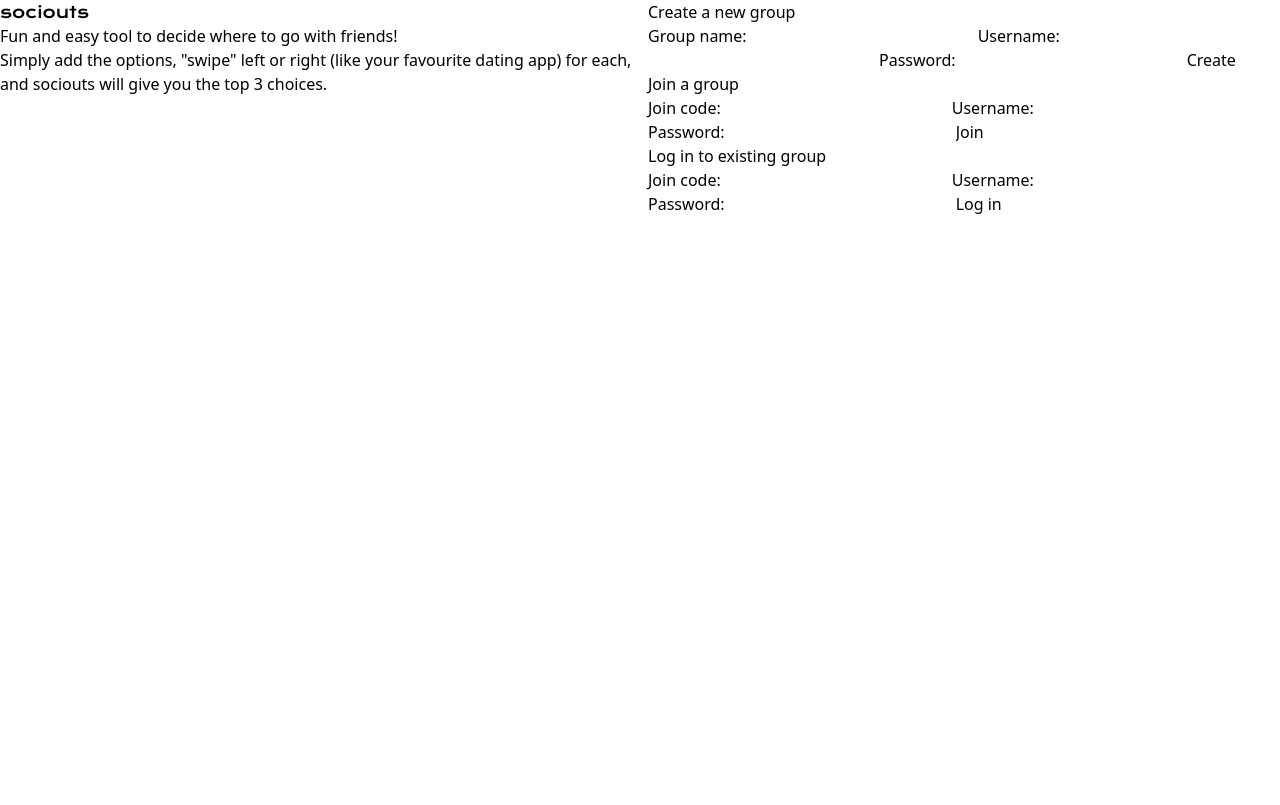
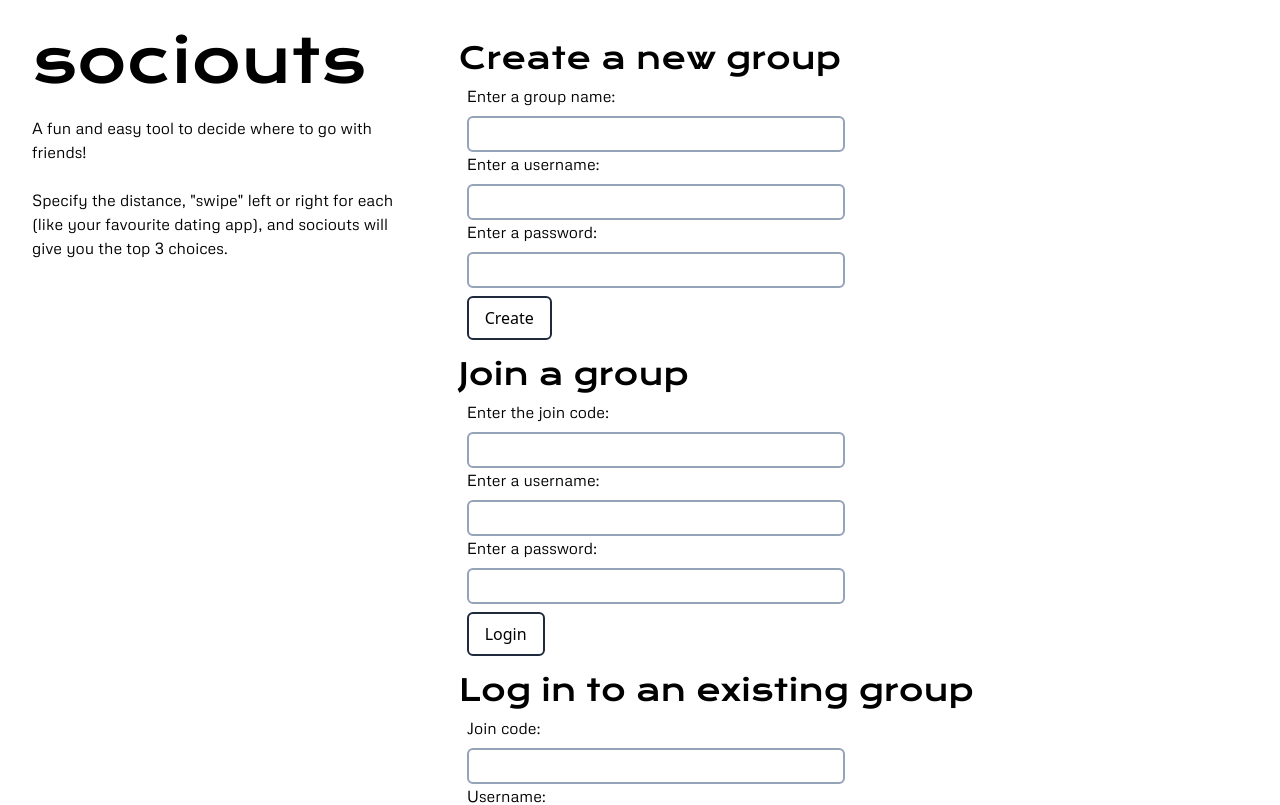
Before and after one commit to lilly-g/codejam14, a Next.js app in the folder frontend/: page / in a window 1280 px wide. Shown: the top 805 px of the page. Built offline with nearby package versions, Linux system fonts and the light colour scheme.

Commit message:
homepage styling

```diff
--- a/frontend/src/app/globals.css
+++ b/frontend/src/app/globals.css
@@ -9,12 +9,12 @@
     font-family: 'Krona One';
     font-style: normal;
     font-weight: 400;
-    src: url('fonts/KronaOne-Regular.ttf');
+    src: url('../fonts/KronaOne-Regular.ttf');
   }
   @font-face {
     font-family: 'Metrophobic';
     font-style: normal;
     font-weight: 400;
-    src: url('fonts/Metrophobic-Regular.ttf');
+    src: url('../fonts/Metrophobic-Regular.ttf');
   }
 }
--- a/frontend/src/app/page.js
+++ b/frontend/src/app/page.js
@@ -1,5 +1,6 @@
 'use client'
 import React from "react";
+import "./globals.css";
 
 // components
 import NewOutingForm from "@/components/NewOutingForm";
@@ -9,16 +10,17 @@
 export default function Page() {
 
     return (
-        <div className="columns-2">
-            <div className="break-after-column">
-                <h1 className="font-display">sociouts</h1>
-
-                <p>Fun and easy tool to decide where to go with friends!</p>
-                <p>Simply add the options, "swipe" left or right (like your favourite dating app) for each, and sociouts will give you the top 3 choices.</p>
+        <div className="flex flex-row content-center">
+            <div className="basis-1/3 p-8">
+                <h1 className="font-display text-6xl">sociouts</h1>
+                <br />
+                <p className="font-body">A fun and easy tool to decide where to go with friends!</p>
+                <br />
+                <p className="font-body">Specify the distance, "swipe" left or right for each (like your favourite dating app), and sociouts will give you the top 3 choices.</p>
 
             </div>
 
-            <div>
+            <div className="basis-2/3 p-8">
                 <NewOutingForm />
                 <NewUserForm />
                 <LoginForm />
--- a/frontend/src/components/LoginForm.js
+++ b/frontend/src/components/LoginForm.js
@@ -6,16 +6,56 @@
     const [messageLogin, formActionLogin, isPendingLogin] = useActionState(submitFormLogin, "");
 
     return (
-        <div>
-            <h2>Log in to existing group</h2>
-            <form action={formActionLogin}>
-                <label htmlFor="group-code">Join code:</label>
-                <input type="text" id="group-code" name="group-code"></input>
-                <label htmlFor="name">Username:</label>
-                <input type="text" id="name" name="name"></input>
-                <label htmlFor="pass">Password:</label>
-                <input type="text" id="pass" name="pass"></input>
-                <input type="submit" value="Log in" />
+        <div className="">
+            <h2 className="font-display text-3xl py-2">Log in to an existing group</h2>
+            <form action={formActionLogin} className="w-2/4 px-2">
+                <div>
+                    <label
+                        htmlFor="group-code"
+                        className="font-body block mb-2"
+                    >
+                        Join code:
+                    </label>
+                    <input
+                        type="text"
+                        id="group-code"
+                        name="group-code"
+                        className="rounded-md border-2 border-slate-400 active:border-slate-800 w-full p-1"
+                    />
+                </div>
+                <div>
+                    <label
+                        htmlFor="name"
+                        className="font-body block mb-2"
+                    >
+                        Username:
+                    </label>
+                    <input
+                        type="text"
+                        id="name"
+                        name="name"
+                        className="rounded-md border-2 border-slate-400 active:border-slate-800 w-full p-1"
+                    />
+                </div>
+                <div>
+                    <label
+                        htmlFor="pass"
+                        className="font-body block mb-2"
+                    >
+                        Password:
+                    </label>
+                    <input
+                        type="password"
+                        id="pass"
+                        name="pass"
+                        className="rounded-md border-2 border-slate-400 active:border-slate-800 w-full p-1"
+                    />
+                </div>
+                <input
+                    type="submit"
+                    value="Login"
+                    className="rounded-md border-2 border-slate-800 my-2 px-4 p-2 cursor-pointer hover:bg-slate-800 hover:text-white"
+                />
             </form>
         </div>
     )
--- a/frontend/src/components/NewOutingForm.js
+++ b/frontend/src/components/NewOutingForm.js
@@ -1,22 +1,64 @@
 import { useActionState } from "react";
 import { submitFormNew } from "../app/actions";
+import "../app/globals.css";
 
 export default function NewOuting() {
 
     const [messageNew, formActionNew, isPendingNew] = useActionState(submitFormNew, "");
 
     return (
-        <div>
-            <h2>Create a new group</h2>
-            <form action={formActionNew}>
-                <label htmlFor="new-group-name">Group name:</label>
-                <input type="text" id="new-group-name" name="new-group-name"></input>
-                <label htmlFor="new-admin-name">Username:</label>
-                <input type="text" id="new-admin-name" name="new-admin-name"></input>
-                <label htmlFor="new-admin-pass">Password:</label>
-                <input type="text" id="new-admin-pass" name="new-admin-pass"></input>
-                <input type="submit" value="Create" />
+        <div className="">
+            <h2 className="font-display text-3xl py-2">Create a new group</h2>
+            <form action={formActionNew} className="w-2/4 px-2">
+                <div>
+                    <label
+                        htmlFor="new-group-name"
+                        className="font-body block mb-2"
+                    >
+                        Enter a group name:
+                    </label>
+                    <input
+                        type="text"
+                        id="new-group-name"
+                        name="new-group-name"
+                        className="rounded-md border-2 border-slate-400 active:border-slate-800 w-full p-1"
+                    />
+                </div>
+                <div>
+                    <label
+                        htmlFor="new-admin-name"
+                        className="font-body block mb-2"
+                    >
+                        Enter a username:
+                    </label>
+                    <input
+                        type="text"
+                        id="new-admin-name"
+                        name="new-admin-name"
+                        className="rounded-md border-2 border-slate-400 active:border-slate-800 w-full p-1"
+                    />
+                </div>
+                <div>
+                    <label
+                        htmlFor="new-admin-pass"
+                        className="font-body block mb-2"
+                    >
+                        Enter a password:
+                    </label>
+                    <input
+                        type="password"
+                        id="new-admin-pass"
+                        name="new-admin-pass"
+                        className="rounded-md border-2 border-slate-400 active:border-slate-800 w-full p-1"
+                    />
+                </div>
+                <input
+                    type="submit"
+                    value="Create"
+                    className="rounded-md border-2 border-slate-800 my-2 px-4 p-2 cursor-pointer hover:bg-slate-800 hover:text-white"
+                />
             </form>
         </div>
+
     )
 }
--- a/frontend/src/components/NewUserForm.js
+++ b/frontend/src/components/NewUserForm.js
@@ -1,21 +1,61 @@
 import { useActionState } from "react";
 import { submitFormJoin } from "../app/actions";
 
-export default function NewUserForm() {
+export default function NewUser() {
 
     const [messageJoin, formActionJoin, isPendingJoin] = useActionState(submitFormJoin, "");
 
     return (
-        <div>
-            <h2>Join a group</h2>
-            <form action={formActionJoin}>
-                <label htmlFor="join-code">Join code:</label>
-                <input type="text" id="join-code" name="join-code"></input>
-                <label htmlFor="new-user-name">Username:</label>
-                <input type="text" id="new-user-name" name="new-user-name"></input>
-                <label htmlFor="new-user-pass">Password:</label>
-                <input type="text" id="new-user-pass" name="new-user-pass"></input>
-                <input type="submit" value="Join" />
+        <div className="">
+            <h2 className="font-display text-3xl py-2">Join a group</h2>
+            <form action={formActionJoin} className="w-2/4 px-2">
+                <div>
+                    <label
+                        htmlFor="join-code"
+                        className="font-body block mb-2"
+                    >
+                        Enter the join code:
+                    </label>
+                    <input
+                        type="text"
+                        id="join-code"
+                        name="join-code"
+                        className="rounded-md border-2 border-slate-400 active:border-slate-800 w-full p-1"
+                    />
+                </div>
+                <div>
+                    <label
+                        htmlFor="new-user-name"
+                        className="font-body block mb-2"
+                    >
+                        Enter a username:
+                    </label>
+                    <input
+                        type="text"
+                        id="new-user-name"
+                        name="new-user-name"
+                        className="rounded-md border-2 border-slate-400 active:border-slate-800 w-full p-1"
+                    />
+                </div>
+                <div>
+                    <label
+                        htmlFor="new-user-pass"
+                        className="font-body block mb-2"
+                    >
+                        Enter a password:
+                    </label>
+                    <input
+                        type="password"
+                        id="new-user-pass"
+                        name="new-user-pass"
+                        className="rounded-md border-2 border-slate-400 active:border-slate-800 w-full p-1"
+                    />
+                </div>
+                <input
+                    type="submit"
+                    value="Login"
+                    className="rounded-md border-2 border-slate-800 my-2 px-4 p-2 cursor-pointer hover:bg-slate-800 hover:text-white"
+                />
             </form>
         </div>
     )
--- a/frontend/tailwind.config.js
+++ b/frontend/tailwind.config.js
@@ -6,20 +6,15 @@
     "./src/app/**/*.{js,ts,jsx,tsx,mdx}",
   ],
   theme: {
-    screens: {
-
-    },
-    colors: {
-      black: '#111',
-      white: '#eee',
-
-    },
-    spacing: {
-
-    },
     fontFamily: {
       'display': ['"Krona One"', 'sans-serif'],
       'body': ['Metrophobic', 'serif']
+    },
+    extend: {
+      colors: {
+        black: '#111',
+        white: '#eee',
+      }
     }
   },
   plugins: [],
```
Also changed, not shown: frontend/src/fonts/KronaOne-Regular.ttf (renamed from frontend/src/app/fonts/KronaOne-Regular.ttf), frontend/src/fonts/Metrophobic-Regular.ttf (renamed from frontend/src/app/fonts/Metrophobic-Regular.ttf).
